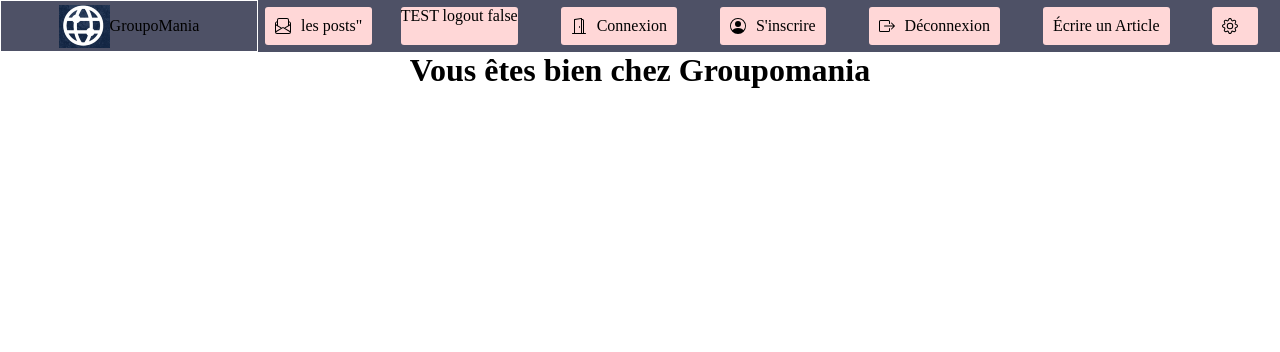
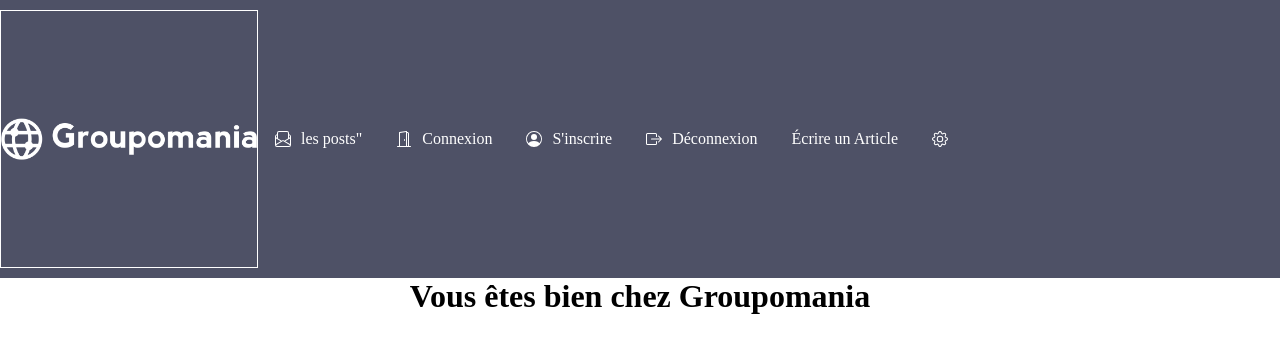
Before and after one commit to emstorms/elomstorm_29_04_2022, an Angular app: page /welcome in a window 1280 px wide. Shown: the top 352 px of the page. Built offline with nearby package versions, Linux system fonts and the light colour scheme.

Commit message:
setting header design

```diff
--- a/src/app/article-form/article-form.component.html
+++ b/src/app/article-form/article-form.component.html
@@ -11,7 +11,7 @@
                     <label for="titre">
                         <span>Titre</span>
                      <!-- <input type="text" [formControl]="message_form"> -->
-                        <input type="text" formControlName="title" (change)="showPreview($event)">
+                        <input type="text" formControlName="title" >
                     </label>
 
                      <label for="message_content">
@@ -20,13 +20,16 @@
 
                     </label>
 
-                    <input type="file" name="image" id="" formControlName="image_url">
+                    <input type="file" name="image" id="" formControlName="image_url" (change)="testbase64($event)">
 
                     <input type="submit" value="POSTER" >
 
                 </div>
 
         </form>
+        <div>
+            <img [src]="imageBase64" alt="" style="width:100px; height:100px;">
+        </div>
         <!-- <form class="cont" *ngIf="is_annonce; else !is_annonce">
         <label for="is_annonce" >
             <input type="checkbox" name="" id="">
--- a/src/app/article-form/article-form.component.ts
+++ b/src/app/article-form/article-form.component.ts
@@ -24,7 +24,8 @@ export class ArticleFormComponent implements OnInit {
 
 
   // imagePreview!: string;
-  imagePreview!: any;
+  imagePreview !: any;
+  imageBase64: string = '';
 
   constructor(private auth : AuthService,private messageService :MessageService) { }
 
@@ -54,6 +55,25 @@ export class ArticleFormComponent implements OnInit {
     }
 
   }
+
+  testbase64(event: any) {
+    console.log("++++Change++");
+    // if(event.target.files && event.target.files[0])
+    const reader = new FileReader();
+    reader.onload = (e: any) => {
+      const image = new Image();
+      image.src = e.target.result;
+      image.onload = rs => {
+        const imageBase64Path = e.target.result;
+        this.imageBase64 = imageBase64Path;
+        console.log(imageBase64Path);
+      }
+    }
+    reader.readAsDataURL(event.target.files[0]);
+
+  }
+
+
 
   imgpreviewsrc(src :string){
     const reader = new FileReader();
--- a/src/app/header/header.component.html
+++ b/src/app/header/header.component.html
@@ -1,5 +1,5 @@
 <header>
-    <div class="logo"><img src="../../assets/images/logo.png" alt="logo_groupomania"><span>GroupoMania</span></div>
+    <div class="logo"><img src="../../assets/images/icon-left-font-monochrome-white.png" alt="logo_groupomania"><span></span></div>
     <nav class="header_nav">
         <!-- browsing messages -->
         <ul class="browse_content">
@@ -11,11 +11,11 @@
               </svg><span>les posts"</span></a> </li>
 
 
-        </ul>
+
 
         <!-- account managing -->
-        <ul class="account_mng">
-            <li >TEST logout {{isLog}}</li>
+        <!-- <ul class="account_mng"> -->
+
             <li *ngIf ="[!isLog]">
                 <a routerLink="login"><i class="bi bi-file-person-fill"></i><svg xmlns="http://www.w3.org/2000/svg" width="16" height="16" fill="currentColor" class="bi bi-door-open" viewBox="0 0 16 16">
                     <path d="M8.5 10c-.276 0-.5-.448-.5-1s.224-1 .5-1 .5.448.5 1-.224 1-.5 1z"/>
--- a/src/app/header/header.component.scss
+++ b/src/app/header/header.component.scss
@@ -9,7 +9,13 @@ header{
         display:flex;
         justify-content: center;
         align-items: center;
+        width:100%;
         flex-basis:20%;
+        align-self: center;
+        margin: 10px auto;
+        img{
+            width:100%;
+        }
     }
 
     .header_nav{
@@ -34,11 +40,12 @@ header{
     //li Item Text and border
     li{
         display:flex;
-        background-color: var(--beige);
+        // background-color: var(--beige);
         list-style: none;
         // padding:10px;
         border-radius: 3px;
         margin:7px;
+        color:white;
 
 
 
@@ -47,7 +54,7 @@ header{
             display:flex;
             justify-content: space-around;
             align-items: center;
-            color:black;
+            color:white;
             text-decoration: none;
             padding:10px;
 
```
Also changed, not shown: src/assets/images/icon-left-font-monochrome-white.png (added).
